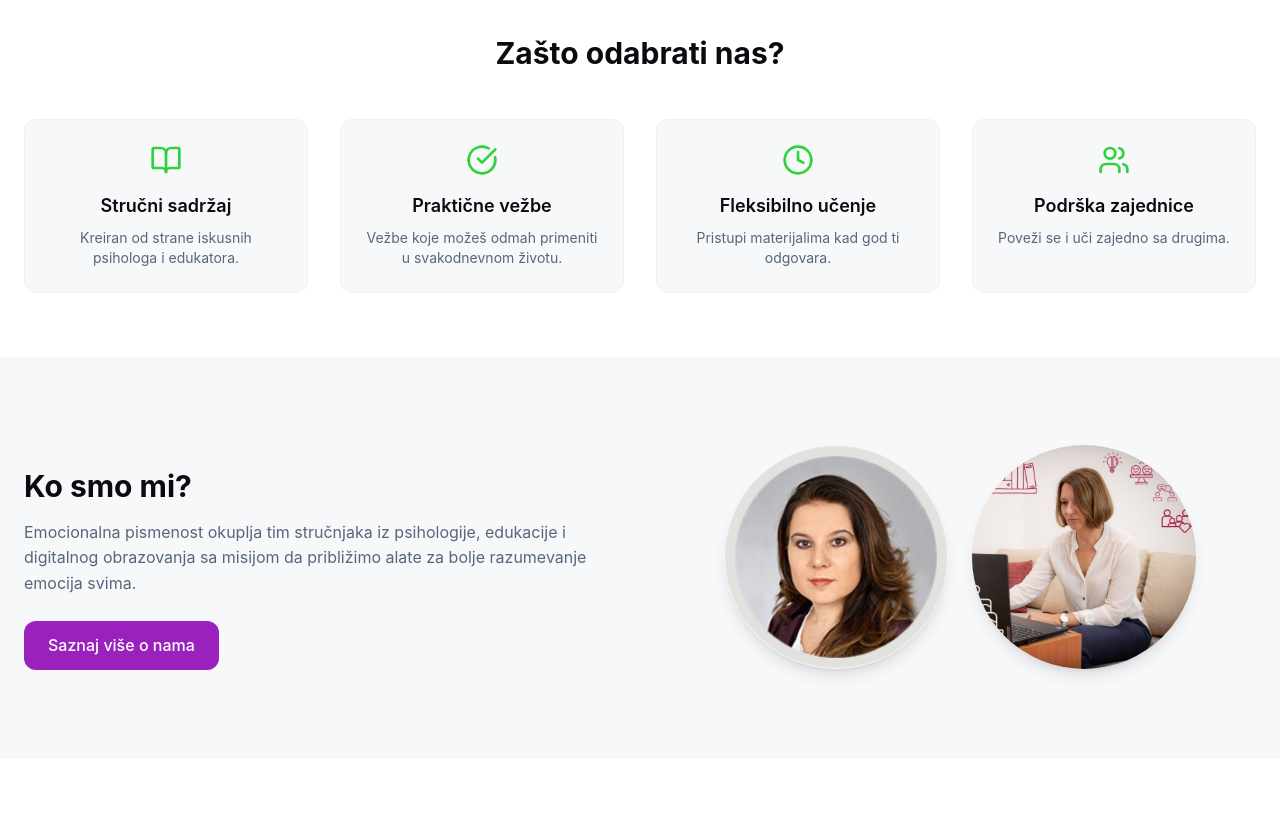
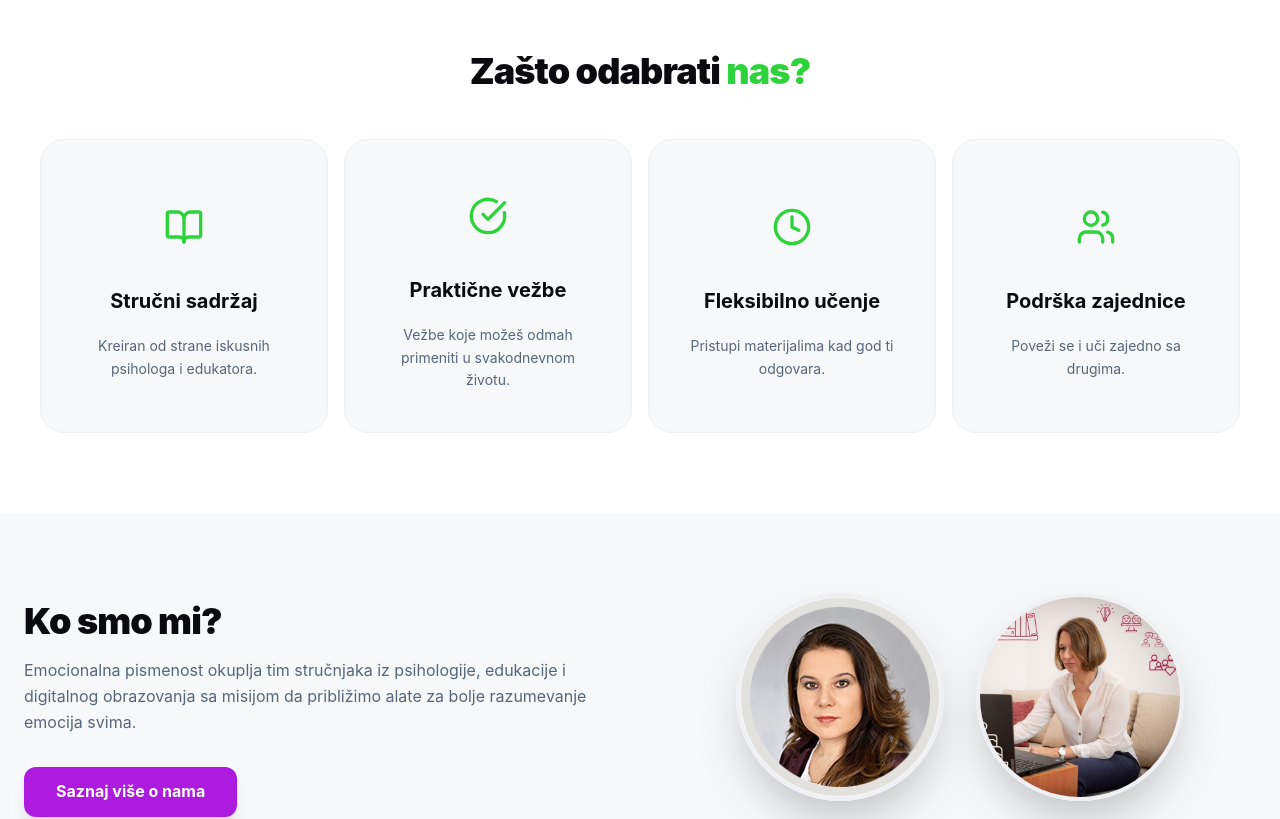
Before and after one commit to ejkej47/MERN-v2, a React (Vite) app: page / in a window 1280 px wide. Shown: the part 1000-1819 px from the top of the page. Built offline with nearby package versions, Linux system fonts and the light colour scheme; no server answers; the database is empty.

Commit message:
prepravka landing pagea

```diff
--- a/src/components/Landing/AboutPreviewSection.jsx
+++ b/src/components/Landing/AboutPreviewSection.jsx
@@ -4,36 +4,48 @@ import { Link } from "react-router-dom";
 
 export default function AboutPreviewSection() {
   return (
-    <section className="bg-background py-16">
+    <section className="bg-background py-16 overflow-hidden">
       <div className="container mx-auto max-w-7xl px-6 grid md:grid-cols-2 gap-12 items-center">
         {/* Tekstualni deo */}
-        <div>
-          <h2 className="text-3xl font-bold text-text">Ko smo mi?</h2>
-          <p className="mt-4 text-mutedSoft">
+        <div className="text-center md:text-left">
+          <h2 className="text-3xl md:text-4xl font-black text-text tracking-tight">Ko smo mi?</h2>
+          <p className="mt-4 text-mutedSoft leading-relaxed">
             Emocionalna pismenost okuplja tim stručnjaka iz psihologije,
             edukacije i digitalnog obrazovanja sa misijom da približimo
             alate za bolje razumevanje emocija svima.
           </p>
           <Link
             to="/about"
-            className="mt-6 inline-block rounded-xl bg-primary text-white px-6 py-3 font-medium hover:bg-primary-hover transition"
+            className="mt-8 inline-block rounded-xl bg-primary text-white px-8 py-3 font-bold hover:bg-primary-hover transition-all shadow-lg shadow-primary/20"
           >
             Saznaj više o nama
           </Link>
         </div>
 
-        {/* Slike članova tima */}
-        <div className="bg-gradient-to-br from-primary/20 to-accent/20 p-6 flex justify-center gap-6">
+        {/* Slike članova tima - Uvek jedna pored druge, savršeno kružne */}
+        <div className="relative w-full max-w-md mx-auto">
+          {/* Suptilni glow iza slika */}
+          <div className="absolute inset-0 bg-gradient-to-br from-primary/10 to-accent/10 blur-3xl -z-10"></div>
+
+          <div className="flex flex-row items-center justify-center gap-4 sm:gap-8 w-full">
+            {/* Ivana */}
+            <div className="flex-1">
               <img
                 src="/images/ivana-dragic.png"
                 alt="Ivana Dragić"
-            className="h-56 w-56 object-cover rounded-full shadow-lg"
+                className="aspect-square w-full object-cover rounded-full shadow-2xl border-4 border-borderSoft"
               />
+            </div>
+
+            {/* Zorica */}
+            <div className="flex-1">
               <img
                 src="/images/zorica-katic.jpg"
                 alt="Zorica Katić"
-            className="h-56 w-56 object-cover rounded-full shadow-lg"
+                className="aspect-square w-full object-cover rounded-full shadow-2xl border-4 border-borderSoft"
               />
+            </div>
+          </div>
         </div>
       </div>
     </section>
--- a/src/components/Landing/BenefitsSection.jsx
+++ b/src/components/Landing/BenefitsSection.jsx
@@ -11,18 +11,32 @@ const benefits = [
 
 export default function BenefitsSection() {
   return (
-    <section className="bg-surface py-16 border-t border-borderSoft">
-      <div className="container mx-auto max-w-7xl px-6 text-center">
-        <h2 className="text-3xl font-bold text-text">Zašto odabrati nas?</h2>
-        <div className="mt-12 grid gap-8 sm:grid-cols-2 lg:grid-cols-4">
+    // "w-full" osigurava da sekcija zauzima 100% širine ekrana
+    <section className="w-full bg-surface py-20 border-t border-borderSoft">
+
+      {/* Izbacili smo "container" i "max-w-7xl" da bi sadržaj išao od ivice do ivice */}
+      <div className="w-full px-4 md:px-10 text-center">
+
+        <h2 className="text-3xl md:text-4xl font-black text-text tracking-tight">
+          Zašto odabrati <span className="text-accent">nas?</span>
+        </h2>
+
+        {/* Grid se sada širi koliko god je širok prozor browsera */}
+        <div className="mt-12 grid grid-cols-1 sm:grid-cols-2 lg:grid-cols-4 gap-6 md:gap-4">
           {benefits.map((b, i) => (
             <div
               key={i}
-              className="p-6 rounded-xl bg-background border border-borderSoft hover:border-accent transition"
+              className="p-10 rounded-3xl bg-background border border-borderSoft hover:border-accent/50 transition-all duration-300 group flex flex-col items-center justify-center min-h-[280px]"
             >
-              <b.icon className="h-8 w-8 mx-auto text-accent" />
-              <h3 className="mt-4 text-lg font-semibold text-text">{b.title}</h3>
-              <p className="mt-2 text-sm text-mutedSoft">{b.desc}</p>
+              {/* Ikona sa blagim glow efektom na hover */}
+              <div className="p-4 rounded-2xl bg-accent/5 text-accent group-hover:scale-110 transition-transform duration-500">
+                <b.icon className="h-10 w-10" />
+              </div>
+
+              <h3 className="mt-6 text-xl font-bold text-text">{b.title}</h3>
+              <p className="mt-3 text-sm text-mutedSoft leading-relaxed max-w-[250px]">
+                {b.desc}
+              </p>
             </div>
           ))}
         </div>
--- a/src/components/Landing/FeaturedCourseSection.jsx
+++ b/src/components/Landing/FeaturedCourseSection.jsx
@@ -39,14 +39,14 @@ export default function FeaturedCourseSection({ course, modules = [] }) {
                 </div>
 
                 <div className="p-5 flex flex-col flex-1">
-                  <div className="text-xs text-accent font-semibold">Modul {m.order}</div>
+                  <div className="text-xs text-primary font-semibold">Modul {m.order}</div>
                   <h3 className="mt-1 text-lg font-semibold text-text  transition-colors">
                     {m.title}
                   </h3>
                   <p className="mt-2 text-mutedSoft line-clamp-3 text-sm">{m.description}</p>
 
                   <div className="mt-auto pt-4">
-                    <span className="text-accent text-sm font-medium">
+                    <span className="text-sm font-medium">
                       Saznaj više →
                     </span>
                   </div>
--- a/src/components/Landing/HeroSection.jsx
+++ b/src/components/Landing/HeroSection.jsx
@@ -14,7 +14,7 @@ export default function HeroSection({ course }) {
             Emocionalna pismenost —{" "}
             <span className="font-extrabold text-accent">premium</span> online kursevi
           </h1>
-          <p className="mt-4 text-[clamp(14px,1.6vw,18px)] text-white/90">
+          <p className="mt-4 text-[clamp(14px,1.6vw,18px)] text-muted">
             Alati za bolje razumevanje i upravljanje emocijama u svakodnevnom životu.
             Stručni, praktični i topli sadržaji koji pomažu kao „terapija online“.
           </p>
--- a/src/index.css
+++ b/src/index.css
@@ -20,10 +20,10 @@
   --muted-soft:#57667b;   /* sekundarni, svetliji */
 
   /* Akcenti */
-  --primary:   #9a21be;
-  --primary-h: #7d2b96;
-  --accent:    #63ee68;
-  --accent-h:  #52d95a;
+  --primary:   #ad1bdf;
+  --primary-h: #bf25f3;
+  --accent:    #60d665;
+  --accent-h:  #68ed6f;
   --accent-text:  #2ed33c;
 
 
@@ -50,6 +50,8 @@
   --primary-h: #7d2b96;
   --accent:    #63ee68;
   --accent-h:  #6ad96f;
+
+
 
   --border:      #2A2E3A;
   --border-soft: #1F2330;
```
Lines whose indentation alone changed are shown as unchanged.
